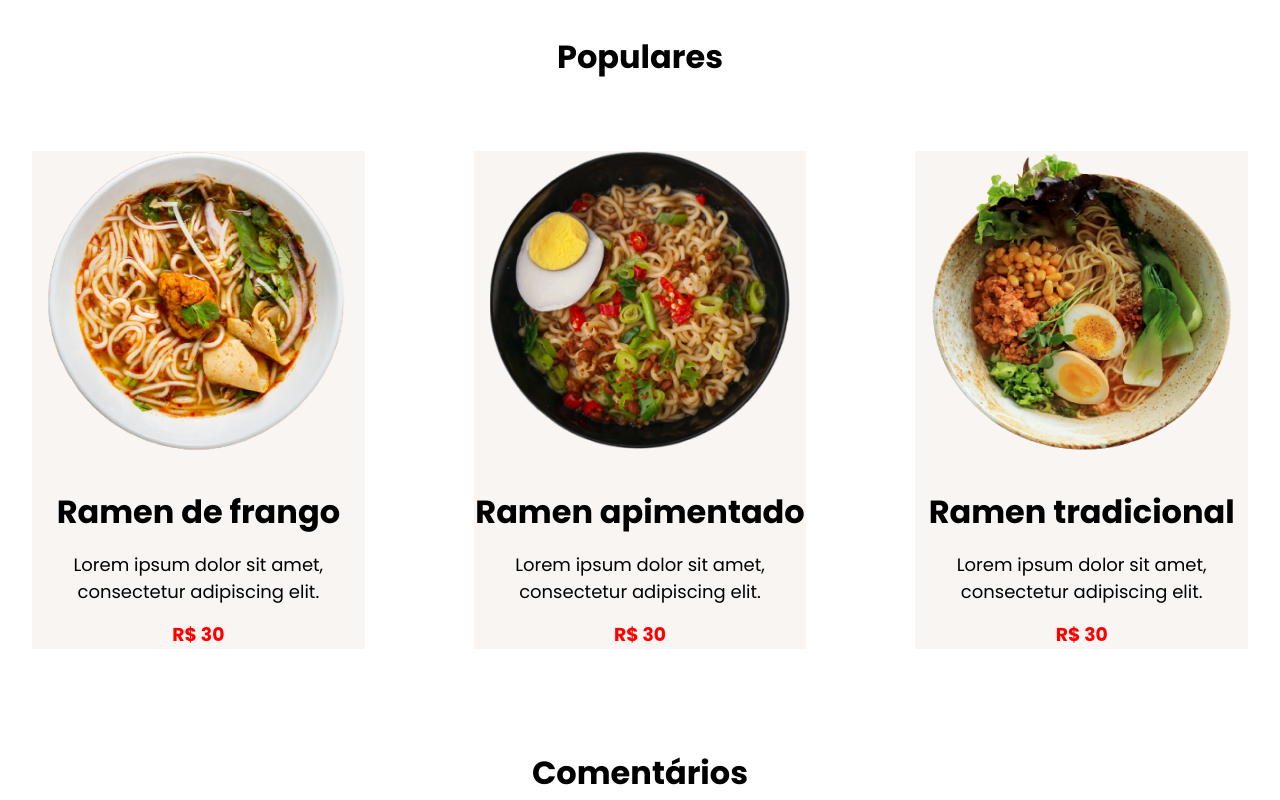
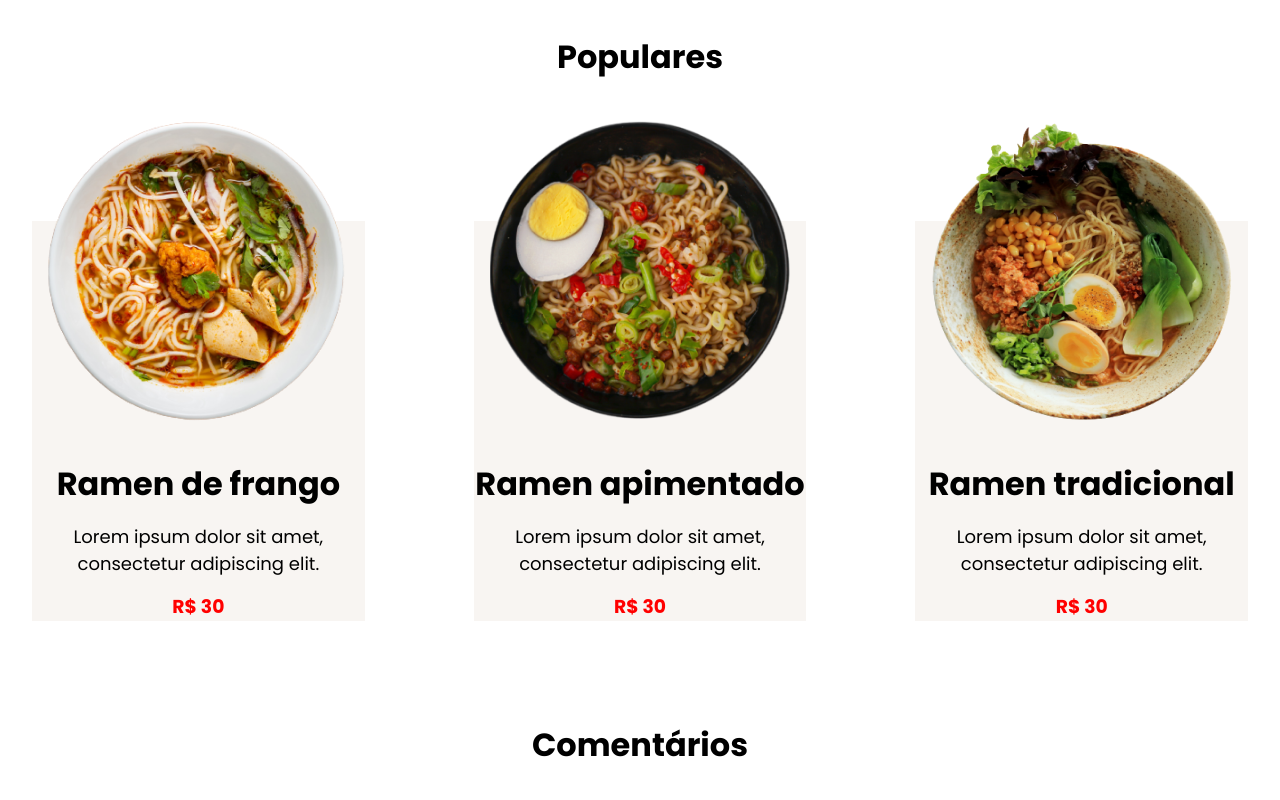
Before and after one commit to PedroEmanuel16/CodeLab, a plain HTML site: page Projeto 6/index.html in a window 1280 px wide. Shown: the part 1340-2140 px from the top of the page. Drawn offline with Linux system fonts and the light colour scheme; a web font is replaced by a local one.

Commit message:
atualizando os arquivos do projeto 6

```diff
--- a/Projeto 6/index.html
+++ b/Projeto 6/index.html
@@ -62,19 +62,19 @@
             <h1>Populares</h1>
             <div class="comidas-populares">
                 <div class="comida1">
-                    <img src="comida1.png" alt="">
+                    <img src="comida1.png" class="comidas" alt="">
                     <h1>Ramen de frango</h1>
                     <p>Lorem ipsum dolor sit amet, consectetur adipiscing elit.</p>
                     <h3>R$ 30</h3>
                 </div>
                 <div class="comida2">
-                    <img src="comida2.png" alt="">
+                    <img src="comida2.png" class="comidas" alt="">
                     <h1>Ramen apimentado</h1>
                     <p>Lorem ipsum dolor sit amet, consectetur adipiscing elit.</p>
                     <h3>R$ 30</h3>
                 </div>
                 <div class="comida3">
-                    <img src="comida3.png" alt="">
+                    <img src="comida3.png" class="comidas" alt="">
                     <h1>Ramen tradicional</h1>
                     <p>Lorem ipsum dolor sit amet, consectetur adipiscing elit.</p>
                     <h3>R$ 30</h3>
--- a/Projeto 6/style.css
+++ b/Projeto 6/style.css
@@ -81,7 +81,7 @@
     flex-direction: column;
 }
 .comidas-populares{
-    margin-top: 70px;
+    margin-top: 140px;
     display: flex;
     justify-content: space-between;
     gap: 109px;
@@ -89,9 +89,6 @@
 .comidas-populares div{
     background-color: #F8F5F2;
     text-align: center;
-
-}
-.comidas-populares img{
 
 }
 .comidas-populares p{
@@ -103,6 +100,19 @@
 }
 .comidas-populares h3{
     color: #FF0000;
+}
+.comidas-populares div{
+    position: relative;
+    height: 400px;
+    display: flex;
+    flex-direction: column;
+    justify-content: end;
+}
+.comidas{
+    position: absolute;
+    left: 50%;
+    transform: translateX(-50%);
+    top: -100px;
 }
 .comentarios-pagina{
     flex-direction: column;
```
